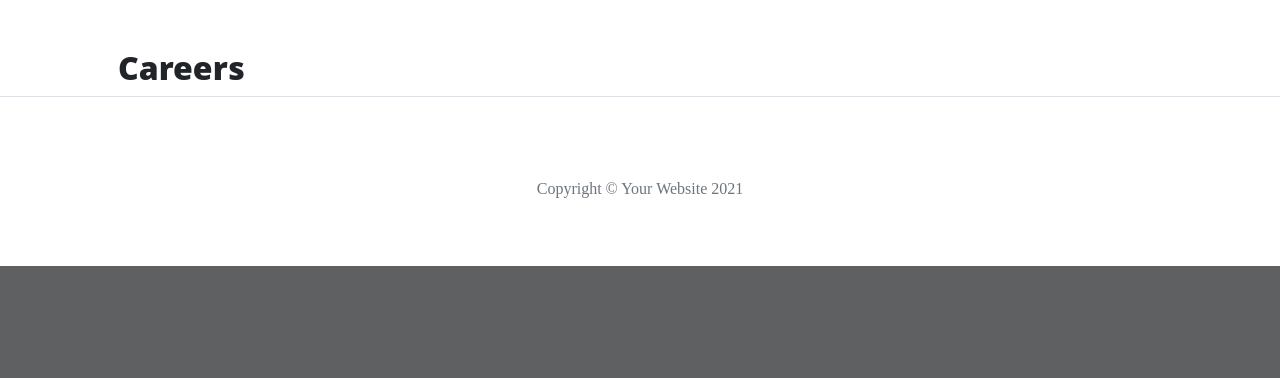
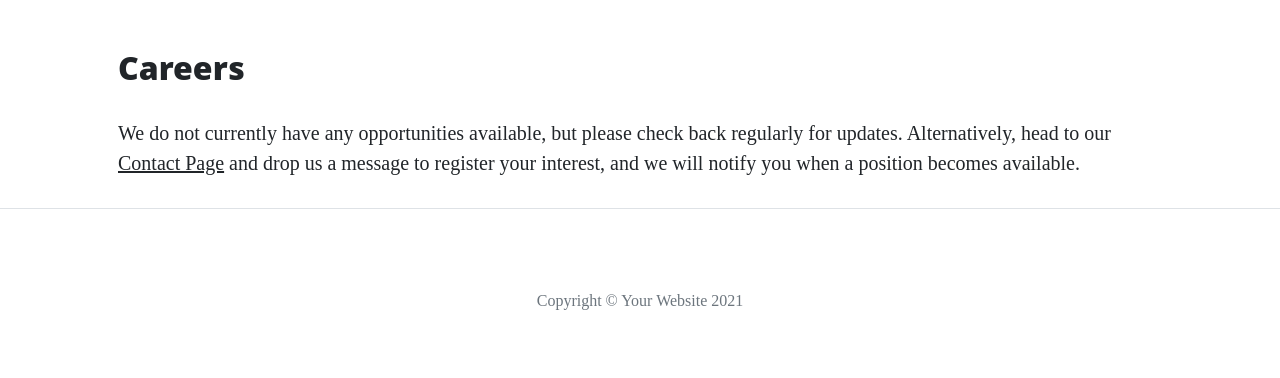
Before and after one commit to lilblupig/ci-11-thorin-company, a Flask app: page /careers in a window 1280 px wide. Shown: the part 629-1007 px from the top of the page. Before the commit the page ends 895 px from the top, so only its background shows below. Run offline with Flask 2, Linux system fonts and the light colour scheme; some libraries are stand-ins or nearby versions.

Commit message:
Ad some content to careers page

```diff
--- a/templates/careers.html
+++ b/templates/careers.html
@@ -1,4 +1,6 @@
 {% extends "base.html" %}
 {% block content %}
     <h2>{{ page_title }}</h2>
+
+    <p>We do not currently have any opportunities available, but please check back regularly for updates.  Alternatively, head to our <a href="{{ url_for('contact') }}">Contact Page</a> and drop us a message to register your interest, and we will notify you when a position becomes available.</p>
 {% endblock %}
```
